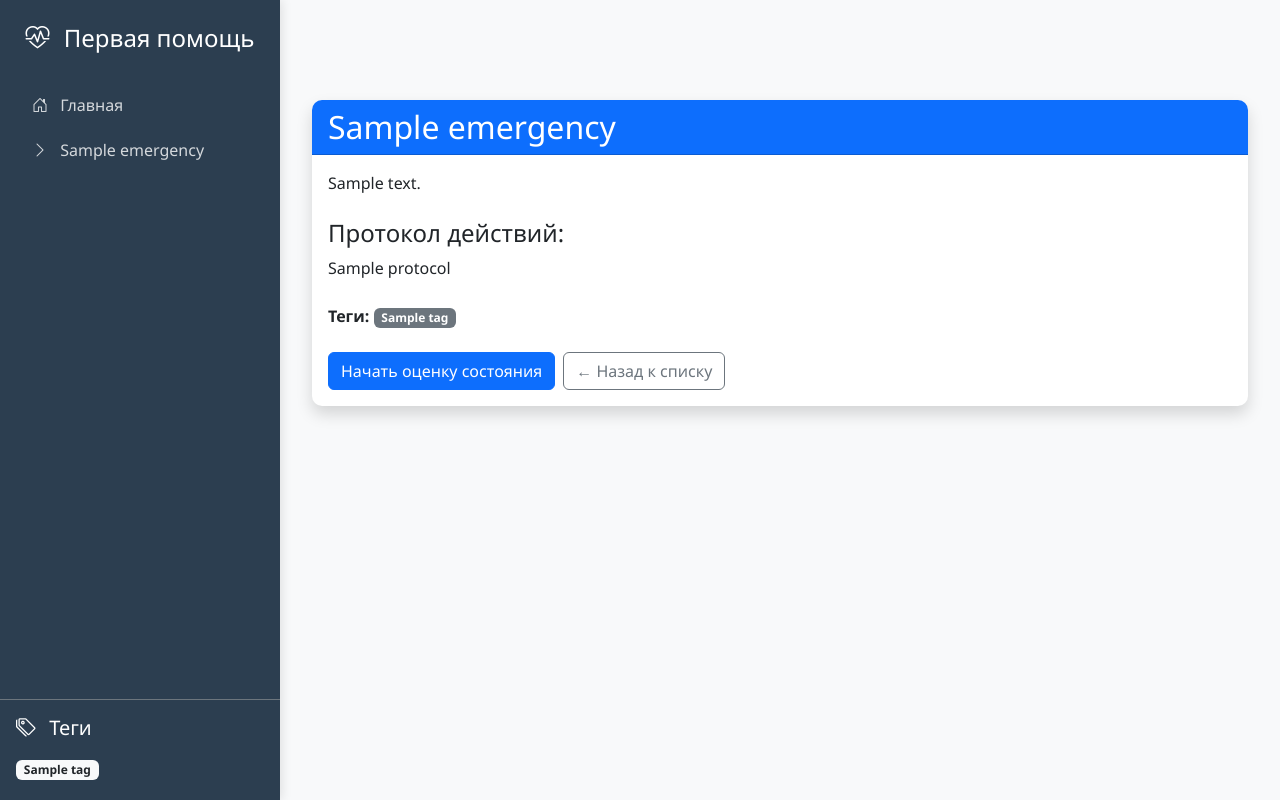
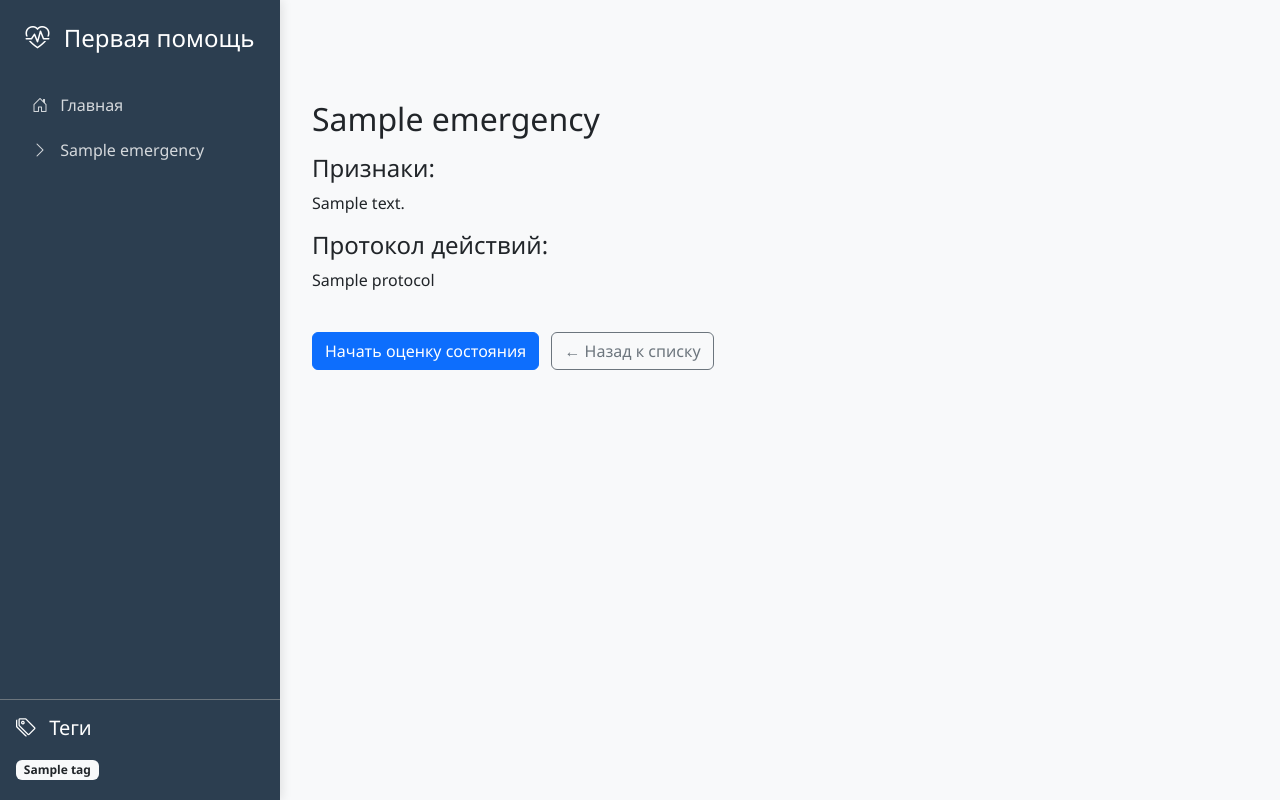
Before and after one commit to antonzabiran/first_aid, a Django app: template medical_care/templates/medical_care/info_medical_care.html in a window 1280 px wide. Run offline with Django 5.2, Linux system fonts and the light colour scheme; the template is opened without the code that fills it: most values are stand-ins (such as "Sample title", 1, 10 or a date in 2020).

Commit message:
Добавил файлы для первой помощи

```diff
--- a/medical_care/templates/medical_care/info_medical_care.html
+++ b/medical_care/templates/medical_care/info_medical_care.html
@@ -1,43 +1,61 @@
 {% extends "medical_care/base.html" %}
+{% load static %}
 
 {% block content %}
 <div class="container mt-4">
-    <div class="card shadow">
-        <div class="card-header bg-primary text-white">
-            <h2 class="mb-0">{{ emergency.title }}</h2>
-        </div>
-        <div class="card-body">
-            <div class="protocol-content">
+    <div class="row">
+        <!-- Основной текст -->
+        <div class="col-md-8">
+            <h2>{{ emergency.title }}</h2>
+
+            <div class="mt-3">
+                <h4>Признаки:</h4>
                 {{ emergency.description|linebreaks }}
             </div>
 
             {% if emergency.protocol %}
-            <div class="mt-4">
+            <div class="mt-3">
                 <h4>Протокол действий:</h4>
-                <div class="protocol-steps">
                 {{ emergency.protocol|linebreaks }}
+            </div>
+            {% endif %}
+        </div>
+
+        <!-- Блок с визуальными инструкциями (только для клинической смерти) -->
+        {% if emergency.slug == 'clinical-death' %}
+        <div class="col-md-4">
+            <div class="card shadow-sm mb-3">
+                <div class="card-header bg-danger text-white">
+                    <h5 class="mb-0">Техника СЛР</h5>
+                </div>
+                <div class="card-body">
+                    <!-- GIF-анимация -->
+                    <img src="http://127.0.0.1:8000/static/medical_care/images/cpr.gif"
+                        class="img-fluid mb-3 border rounded"
+                        alt="Техника непрямого массажа сердца">
+
+                    <!-- Пошаговая инструкция -->
+                    <ol class="small">
+                        <li class="mb-2">Положите основание ладони на центр груди</li>
+                        <li class="mb-2">Вторую руку сверху, пальцы в замок</li>
+                        <li class="mb-2">Глубина нажатий 5-6 см</li>
+                        <li class="mb-2">Частота 100-120 нажатий в минуту</li>
+                    </ol>
+                </div>
             </div>
         </div>
         {% endif %}
-
-            <div class="tags mt-4">
-                <strong>Теги:</strong>
-                {% for tag in emergency.tags.all %}
-                    <a href="{% url 'medical_care:tagged' tag.slug %}" class="badge bg-secondary text-decoration-none me-1">
-                        {{ tag.name }}
-                    </a>
-                {% endfor %}
     </div>
 
-            <div class="mt-4 d-flex gap-2">
-                <a href="{% url 'medical_care:patient_assessment' %}" class="btn btn-primary">
+    <!-- Кнопки действий -->
+    <div class="mt-4">
+        <a href="{% url 'medical_care:patient_assessment' %}?emergency={{ emergency.slug }}"
+           class="btn btn-primary">
             Начать оценку состояния
         </a>
-                <a href="{% url 'medical_care:index' %}" class="btn btn-outline-secondary">
+        <a href="{% url 'medical_care:index' %}" class="btn btn-outline-secondary ms-2">
             ← Назад к списку
         </a>
     </div>
 </div>
-    </div>
-</div>
 {% endblock %}
```
Also changed, not shown: first_aid/settings.py (+5 -5 lines), medical_care/admin.py (+8 -1 lines), medical_care/models.py (+19 -0 lines), medical_care/templates/medical_care/emergency_action.html (added, +26 -0 lines), medical_care/templates/medical_care/gheimlich.html (added, +25 -0 lines), medical_care/views.py (+38 -15 lines), first_aid/urls.py (line endings or trailing spaces), medical_care/migrations/0002_emergencymedia.py (added), medical_care/static/medical_care/images/cpr.gif (added), medical_care/templates/medical_care/assessment_step.html (line endings or trailing spaces), 4 other files. Lines whose indentation alone changed are shown as unchanged.
